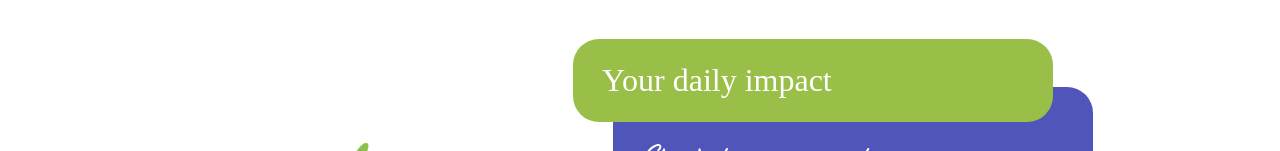
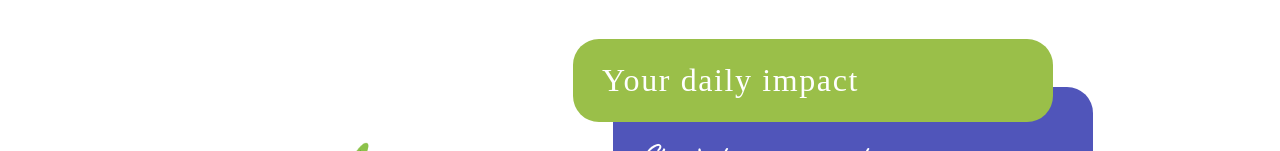
Before and after one commit to TechLabs-Remote-Bootcamp/WS24-MyDailyImpact, a React (Vite) app in the folder mdi-react/: page /login in a window 1280 px wide. Shown: the part 166-317 px from the top of the page. Built offline with nearby package versions, Linux system fonts and the light colour scheme; a web font is replaced by a local one.

Commit message:
add letter spacing to h2

```diff
--- a/mdi-react/src/components/core/ColoredContainers/Colored-Containers.module.scss
+++ b/mdi-react/src/components/core/ColoredContainers/Colored-Containers.module.scss
@@ -32,6 +32,7 @@
       font-size: 2rem;
       font-family: $font-family-title;
       margin: 0;
+      letter-spacing: 0.1rem;
     }
   }
 
```
